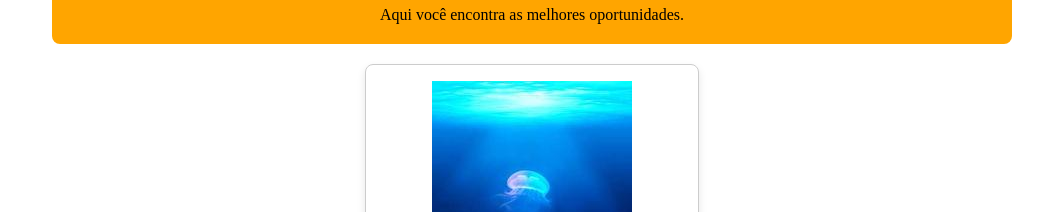
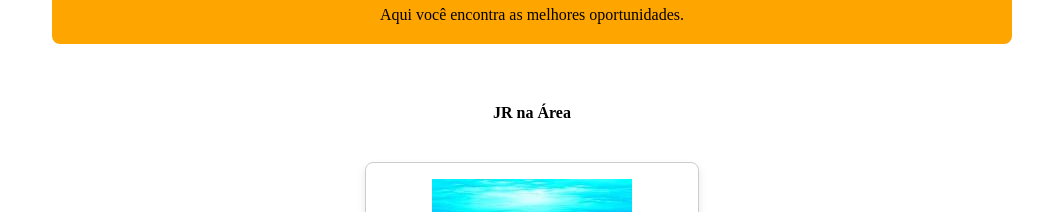
Before and after one commit to robersonjr/fic-javascript-jan, a React (Vite) app in the folder REACT/primeiro-projeto/: page / in a window 1280 px wide. Shown: the part 193-405 px from the top of the page, without its empty margins (108-1171 px from the left). Built offline with nearby package versions, Linux system fonts and the light colour scheme.

Commit message:
fazendo meu primeiro componente

```diff
--- a/REACT/primeiro-projeto/src/App.jsx
+++ b/REACT/primeiro-projeto/src/App.jsx
@@ -2,6 +2,7 @@ import Header from "./Components/Header";
 import Banner from "./Components/Banner";
 import ImgCard from "./Components/ImgCard";
 import Card from "./Components/Card";
+import Text from "./Components/Text";
 import img1 from "./assets/img-1.jpg"
 import img2 from "./assets/img-2.jpg"
 import img3 from "./assets/img-3.jpg"
@@ -21,6 +22,7 @@ function App() {
         <h1>Bem vindo ao meu site</h1>
         <p>Aqui você encontra as melhores oportunidades.</p>
       </Banner>
+       <Text />
 
       <div>
       <ImgCard caption= "Uma imagem legal" newImg={img1} />
--- /dev/null
+++ b/REACT/primeiro-projeto/src/Components/Text/index.jsx
@@ -0,0 +1,10 @@
+import React from 'react'
+import "./style.css"
+
+export default function FirstComponent(props) {
+  return (
+    <div className="text-container">
+        <p className="text-container"><b>JR na Área</b></p>
+    </div>
+  )
+}
--- /dev/null
+++ b/REACT/primeiro-projeto/src/Components/Text/style.css
@@ -0,0 +1,6 @@
+.text-container {
+    padding: 20px;
+    text-align: center;
+    border-radius: 10px;
+    background-color: #fff;
+}
```
Also changed, not shown: REACT/primeiro-projeto/src/Components/Count/index.jsx (added), REACT/primeiro-projeto/src/Components/Count/style.css (added).
